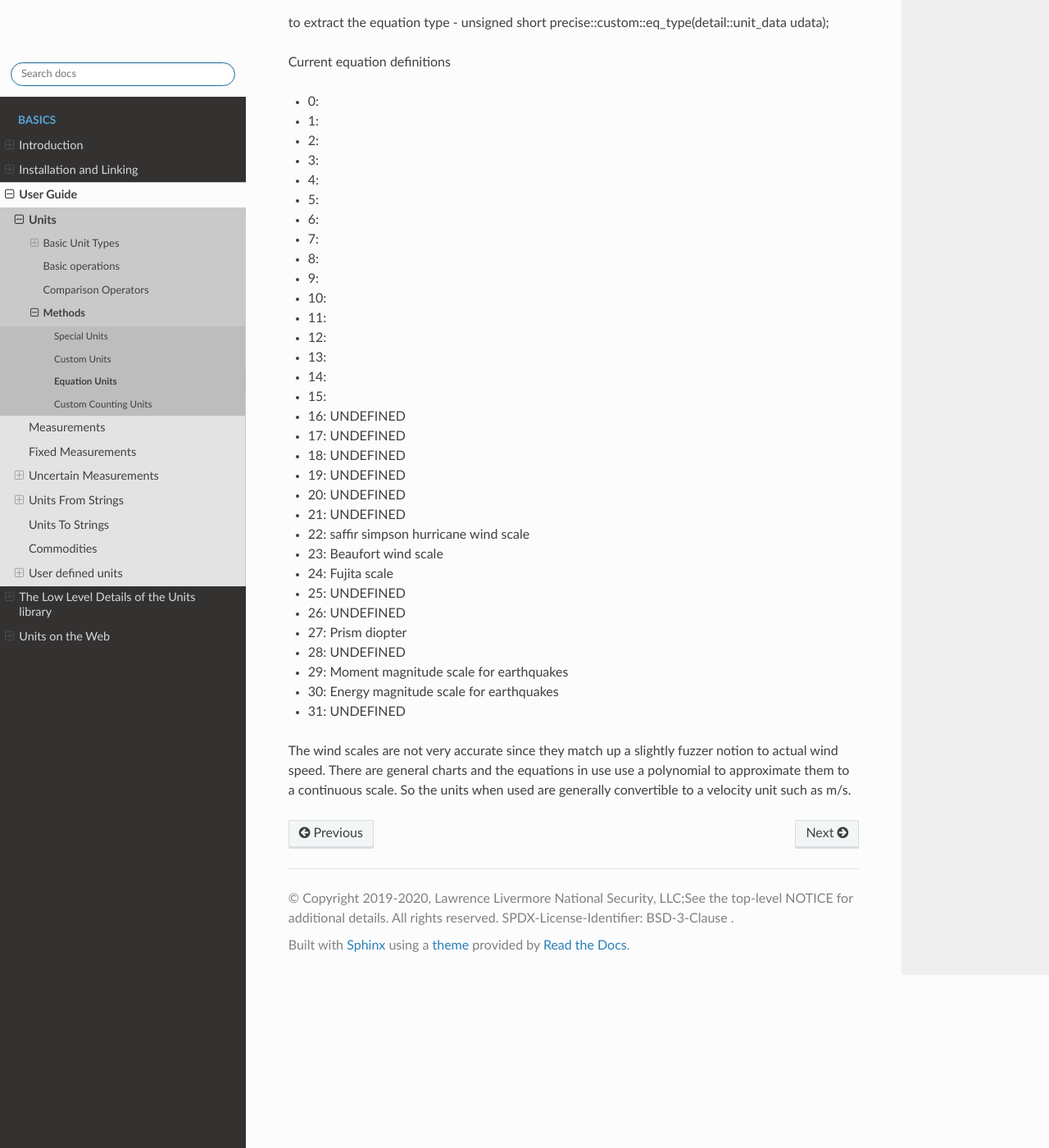
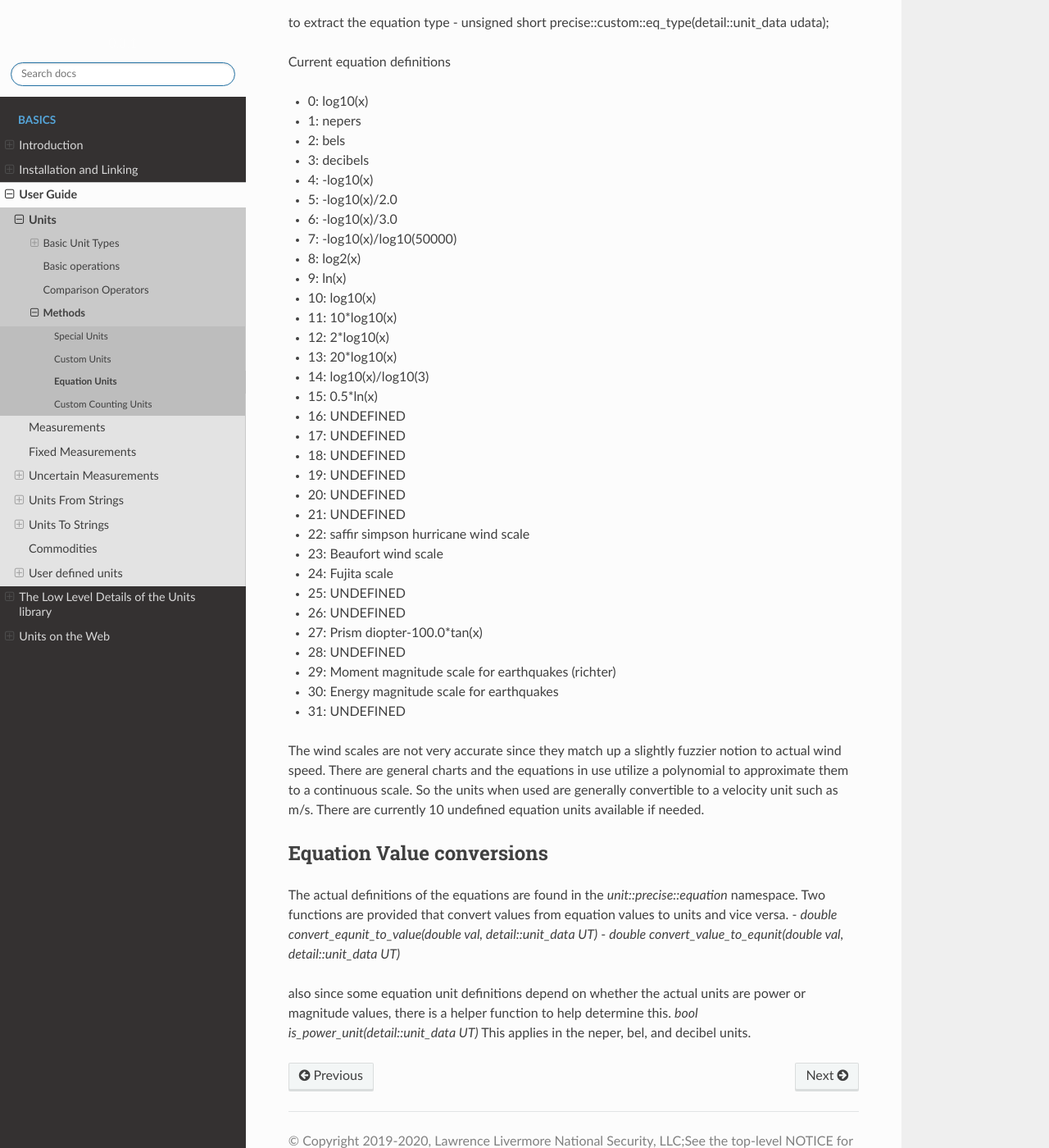
Before and after one commit to LLNL/units, a Sphinx documentation site: the page built from docs/user-guide/equation_units.rst, in a window 1280 px wide and 1400 px high, scrolled down 312 px. Shown: the whole window at 82% size. Built offline with Sphinx 7.4.7 and the Read the Docs theme 2.0.0, drawn with Linux system fonts in a browser that asks for light colours; some of the changed text lies outside the part shown.

Commit message:
add some additional sections to the documentation

```diff
--- a/docs/user-guide/equation_units.rst
+++ b/docs/user-guide/equation_units.rst
@@ -3,7 +3,7 @@ Equation Units
 ==================
 
 The use of an equation flag in the unit_base defines a set of equation units.  These are specific units where the relationship with other units is defined through an equation rather than a specific multiplier.  There are 31 available equation units.  Equation units use up the flags, and the cound and radian fields.  All other units are left alone for defining the underlying units of the equation unit.  So the equation specifier defines and equation rather than a specific unit.
-equation types 0-15 deal with logarithms in some way
+equation types 0-15 deal with logarithms in some way, 16-31 are undefined or represent some common scale type units
 
 
 to extract the equation type
@@ -11,22 +11,22 @@ to extract the equation type
 
 Current equation definitions
 
--   0:
--   1:
--   2:
--   3:
--   4:
--   5:
--   6:
--   7:
--   8:
--   9:
--   10:
--   11:
--   12:
--   13:
--   14:
--   15:
+-   0: log10(x)
+-   1: nepers
+-   2: bels
+-   3: decibels
+-   4: -log10(x)
+-   5: -log10(x)/2.0
+-   6: -log10(x)/3.0
+-   7: -log10(x)/log10(50000)
+-   8: log2(x)
+-   9: ln(x)
+-   10: log10(x)
+-   11: 10*log10(x)
+-   12: 2*log10(x)
+-   13: 20*log10(x)
+-   14: log10(x)/log10(3)
+-   15: 0.5*ln(x)
 -   16: UNDEFINED
 -   17: UNDEFINED
 -   18: UNDEFINED
@@ -38,11 +38,21 @@ Current equation definitions
 -   24: Fujita scale
 -   25: UNDEFINED
 -   26: UNDEFINED
--   27: Prism diopter
+-   27: Prism diopter-100.0*tan(x)
 -   28: UNDEFINED
--   29: Moment magnitude scale for earthquakes
+-   29: Moment magnitude scale for earthquakes (richter)
 -   30: Energy magnitude scale for earthquakes
 -   31: UNDEFINED
 
 
-The wind scales are not very accurate since they match up a slightly fuzzer notion to actual wind speed.  There are general charts and the equations in use use a polynomial to approximate them to a continuous scale.  So the units when used are generally convertible to a velocity unit such as m/s.
+The wind scales are not very accurate since they match up a slightly fuzzier notion to actual wind speed.  There are general charts and the equations in use utilize a polynomial to approximate them to a continuous scale.  So the units when used are generally convertible to a velocity unit such as m/s.  There are currently 10 undefined equation units available if needed.
+
+Equation Value conversions
+-----------------------------
+The actual definitions of the equations are found in the `unit::precise::equation` namespace.  Two functions are provided that convert values from equation values to units and vice versa.
+-   `double convert_equnit_to_value(double val, detail::unit_data UT)`
+-   `double convert_value_to_equnit(double val, detail::unit_data UT)`
+
+also since some equation unit definitions depend on whether the actual units are power or magnitude values, there is a helper function to help determine this.
+`bool is_power_unit(detail::unit_data UT)`
+This applies in the neper, bel, and decibel units.
--- a/docs/user-guide/from_string.rst
+++ b/docs/user-guide/from_string.rst
@@ -10,7 +10,7 @@ The units library contains a few functions to generate various types from string
 -  `measurement measurement_cast_from_string(const std::string& ustring, std::uint32_t flags=0)`: will generate a measurement from the data in the string
 -  `uncertain_measurement uncertain_measurement_from_string(const std::string& ustring, std::uint32_t flags=0)`: will generate an uncertain_measurement from the data in the string
 
-The general form is to take a string and optionally a flag object.  See :ref:`Conversion Flags` for a detailed description of the flags.  Generally it is fine to leave off the argument.
+The general form is to take a string and optionally a flag object.  See :ref:`Conversion Flags` for a detailed description of the flags.  Generally it is fine to leave off the flag argument.
 
 Unit Strings
 -------------
```
Also changed, not shown: docs/introduction/testing.rst (+58 -0 lines), docs/user-guide/to_string.rst (+11 -0 lines), docs/user-guide/uncertain_measurements.rst (+21 -3 lines), 3 other files.
